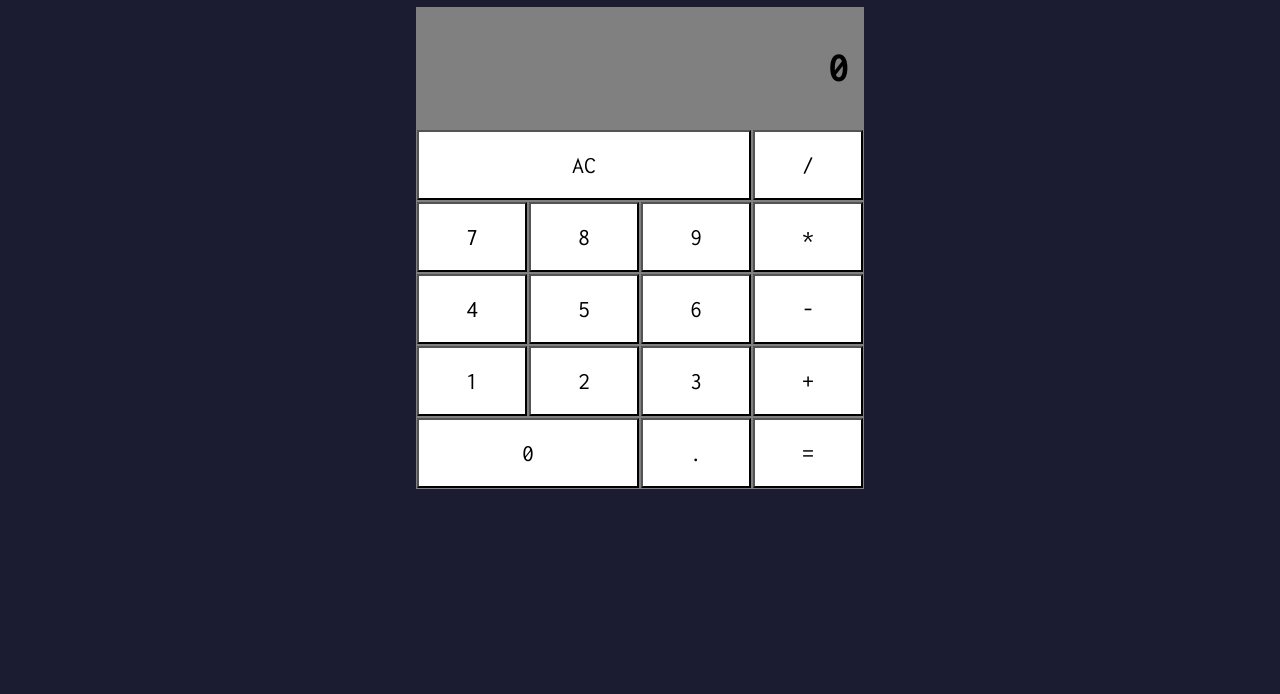
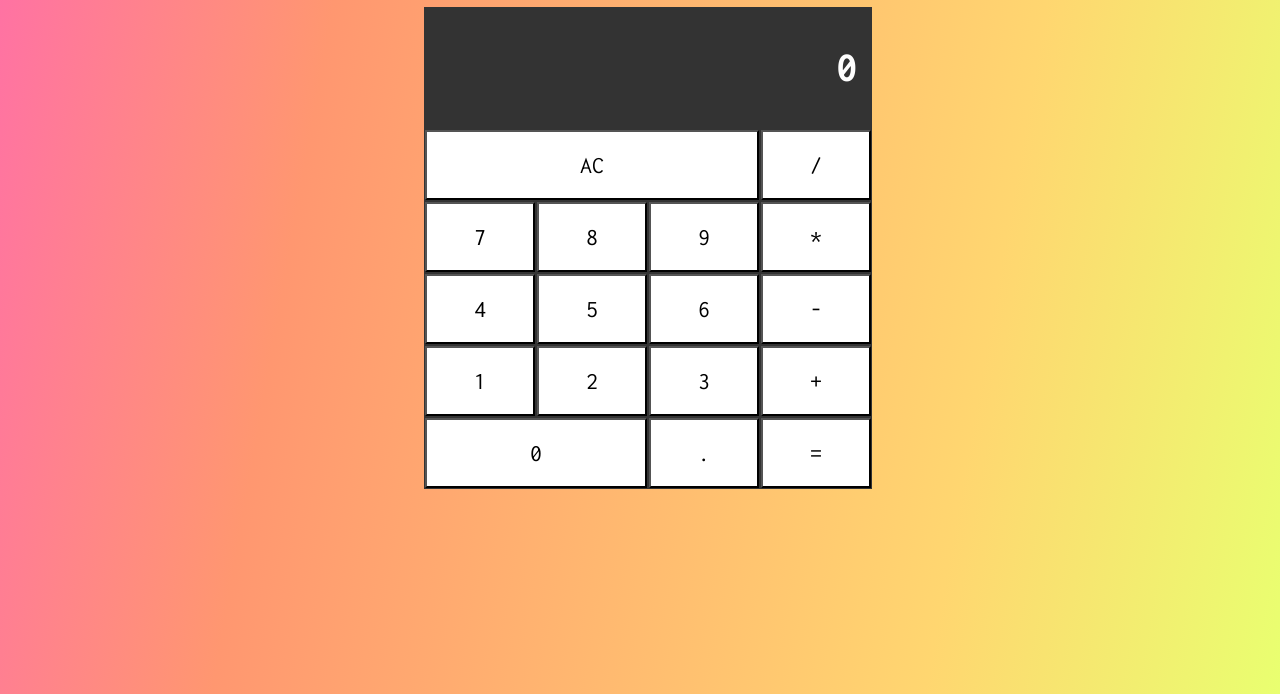
Before and after one commit to malinowskil123/calculator, a website: page public/index.html in a window 1280 px wide. Shown: the part 122-816 px from the top of the page. Drawn offline with nearby package versions, Linux system fonts and the light colour scheme.

Commit message:
changed color

```diff
--- a/public/index.css
+++ b/public/index.css
@@ -2,10 +2,18 @@
   font-family: 'Inconsolata', monospace;
 }
 body {
-  background-color: #1b1b32;
+  background-image: linear-gradient(
+    100deg,
+    #ff70a6 0%,
+    #ff9770 25%,
+    #ffd670 75%,
+    #e9ff70 100%
+  );
+  background-repeat: no-repeat;
   display: flex;
   justify-content: center;
-  align-items: center;
+  width: 100%;
+  height: 100vh;
 }
 h1 {
   color: white;
@@ -20,7 +28,7 @@ h1 {
 table {
   width: 100%;
   border-color: #f4f4f4;
-  background-color: gray;
+  background-color: #333;
 }
 td {
   width: 25%;
@@ -36,7 +44,8 @@ button {
   font-size: 40px;
   text-align: right;
   padding-right: 16px;
-  background-color: gray;
+  color: white;
+  background-color: #333;
 }
 
 @media (min-width: 1000px) {
```
